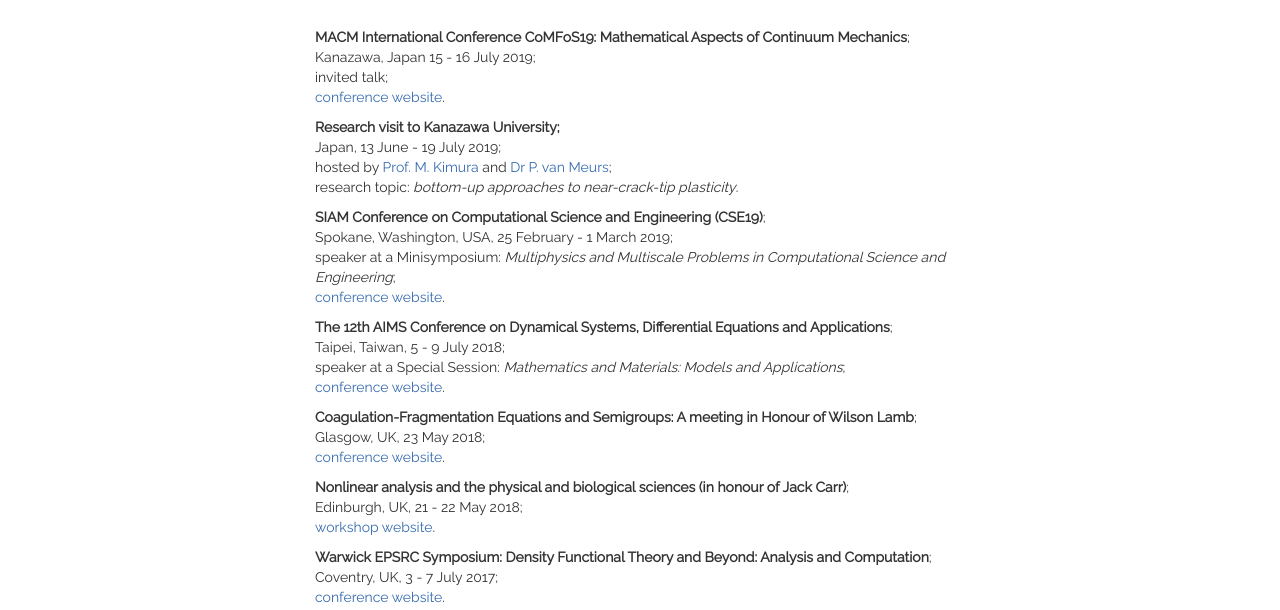
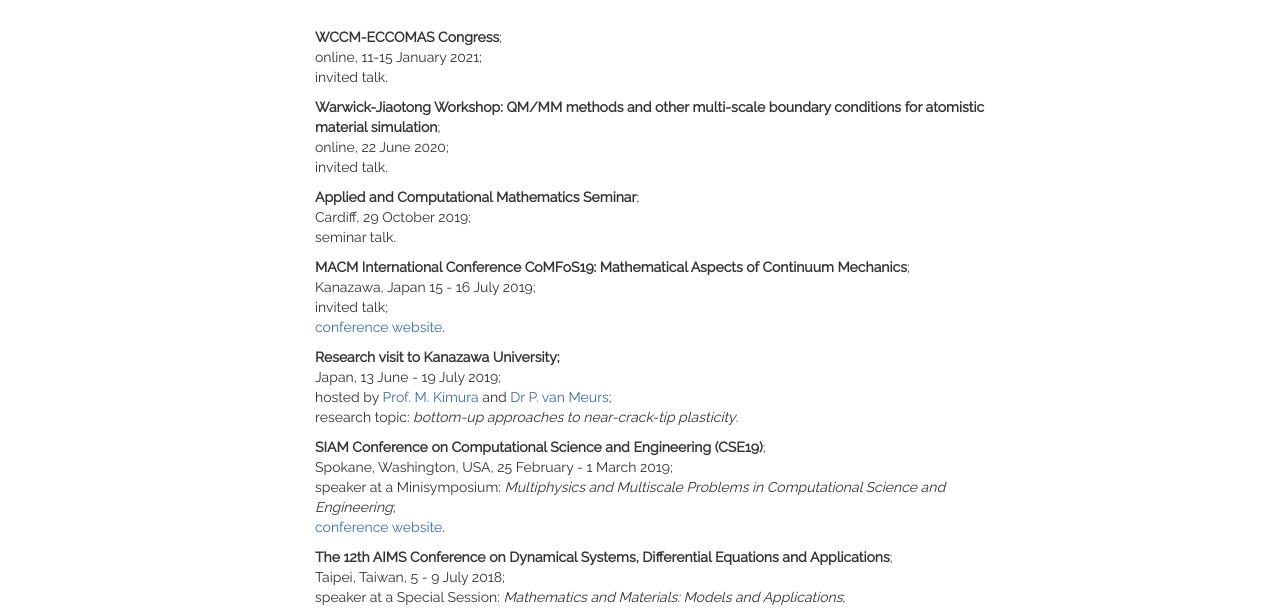
Before and after one commit to mbuze/mbuze.github.io, a plain HTML site: page events/index.html in a window 1280 px wide. Shown: the part 161-771 px from the top of the page. Drawn offline with nearby package versions, Linux system fonts and the light colour scheme; some packages are replaced by stand-ins of ours.

Commit message:
rebuilding site Tue 22 Sep 2020 12:30:01 BST

```diff
--- a/events/index.html
+++ b/events/index.html
@@ -140,6 +140,27 @@
 <dl class="dl-horizontal3">
   <dd>
     <ul class="list-unstyled">
+      <li><strong>WCCM-ECCOMAS Congress</strong>;</li>
+      <li>online, 11-15 January 2021;</li>
+      <li>invited talk.</li>
+    </ul>
+  </dd>
+  <dd>
+    <ul class="list-unstyled">
+      <li><strong>Warwick-Jiaotong Workshop: QM/MM methods and other multi-scale boundary conditions for atomistic material simulation</strong>;</li>
+      <li>online, 22 June 2020;</li>
+      <li>invited talk.</li>
+    </ul>
+  </dd>
+<dd>
+    <ul class="list-unstyled">
+      <li><strong>Applied and Computational Mathematics Seminar</strong>;</li>
+      <li>Cardiff, 29 October 2019;</li>
+      <li>seminar talk.</li>
+    </ul>
+  </dd>
+  <dd>
+    <ul class="list-unstyled">
       <li><strong>MACM International Conference CoMFoS19: Mathematical Aspects of Continuum Mechanics</strong>;</li>
       <li>Kanazawa, Japan 15 - 16 July 2019;</li>
       <li>invited talk;</li>
--- a/index.xml
+++ b/index.xml
@@ -25,7 +25,7 @@
       <pubDate>Mon, 01 Jan 0001 00:00:00 +0000</pubDate>
 
       <guid>https://mbuze.github.io/events/</guid>
-      <description>MACM International Conference CoMFoS19: Mathematical Aspects of Continuum Mechanics; Kanazawa, Japan 15 - 16 July 2019; invited talk; conference website.    Research visit to Kanazawa University; Japan, 13 June - 19 July 2019; hosted by Prof. M. Kimura and Dr P. van Meurs; research topic: bottom-up approaches to near-crack-tip plasticity.    SIAM Conference on Computational Science and Engineering (CSE19); Spokane, Washington, USA, 25 February - 1 March 2019; speaker at a Minisymposium: Multiphysics and Multiscale Problems in Computational Science and Engineering; conference website.</description>
+      <description>WCCM-ECCOMAS Congress; online, 11-15 January 2021; invited talk.    Warwick-Jiaotong Workshop: QM/MM methods and other multi-scale boundary conditions for atomistic material simulation; online, 22 June 2020; invited talk.    Applied and Computational Mathematics Seminar; Cardiff, 29 October 2019; seminar talk.    MACM International Conference CoMFoS19: Mathematical Aspects of Continuum Mechanics; Kanazawa, Japan 15 - 16 July 2019; invited talk; conference website.    Research visit to Kanazawa University; Japan, 13 June - 19 July 2019; hosted by Prof.</description>
     </item>
 
     <item>
```
